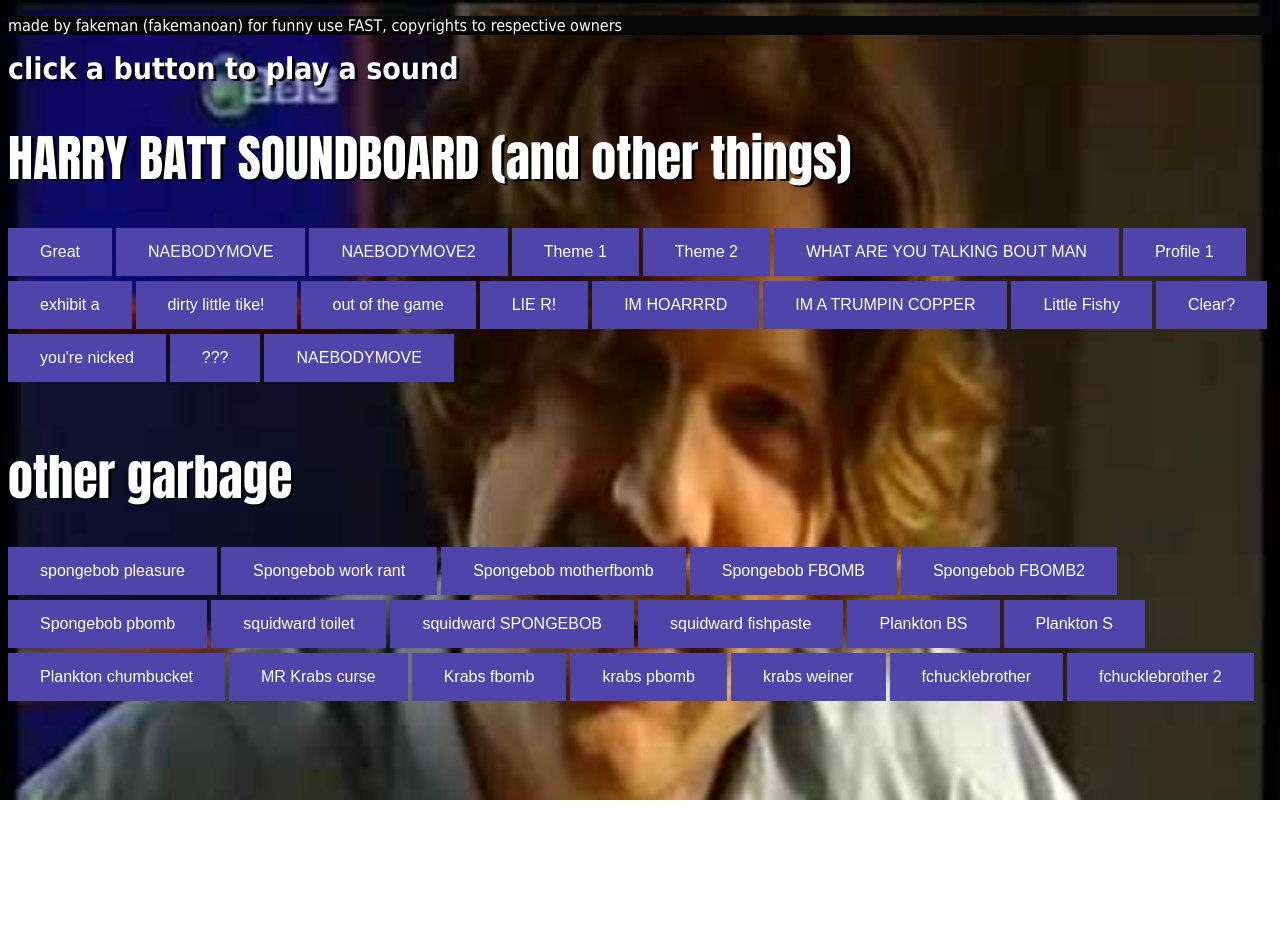
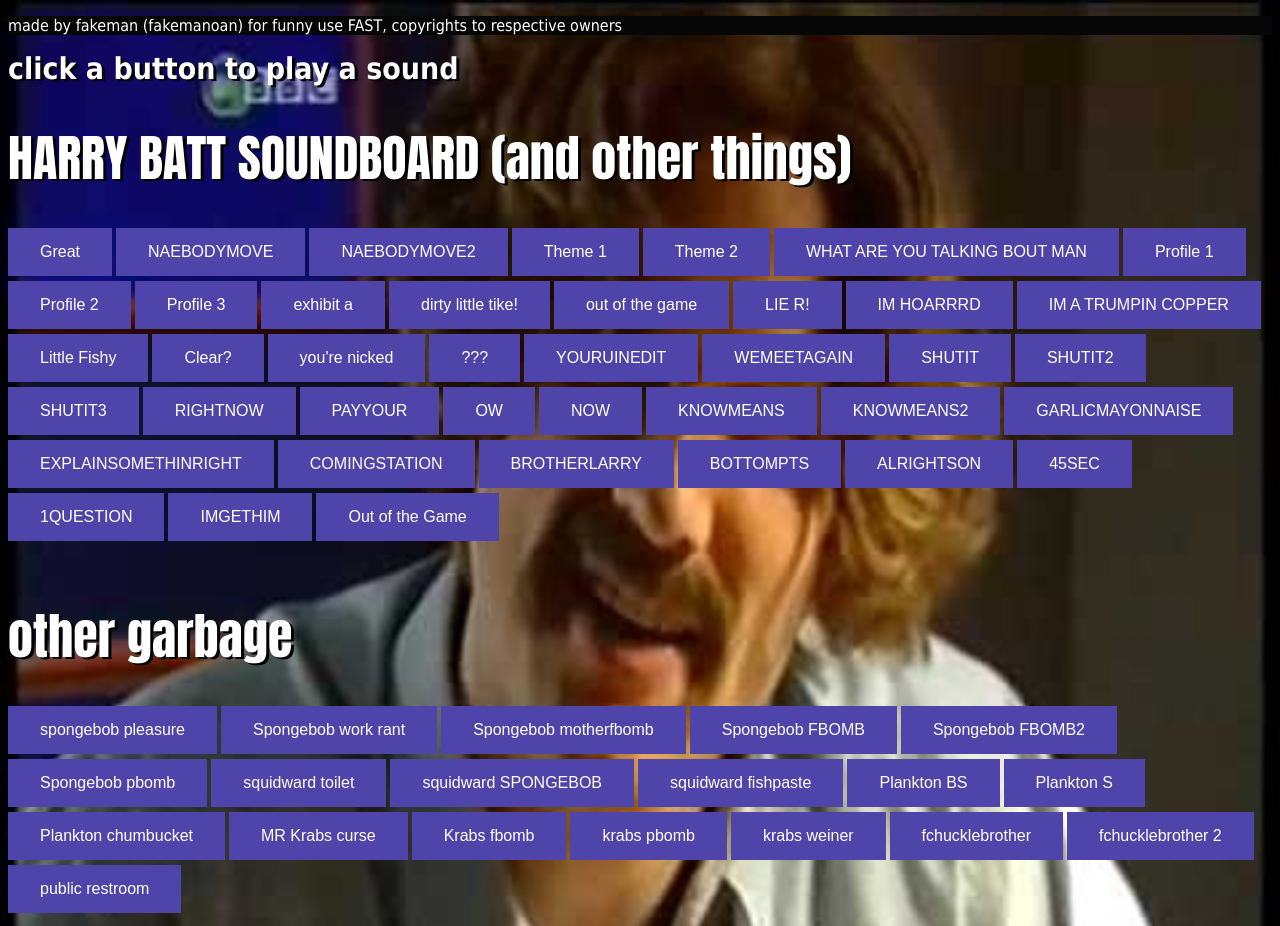
Before and after one commit to fakemanoan/tf2_playground, a plain HTML site: page index.html in a window 1280 px wide. Before the commit the page ends 800 px from the top, so only its background shows below. Drawn offline with Linux system fonts and the light colour scheme.

Commit message:
Add files via upload

```diff
--- a/index.html
+++ b/index.html
@@ -1,8 +1,8 @@
 <!DOCTYPE html>
 <html>
-
   <head>
     <link rel="stylesheet" href="style.css">
+
 	<p>made by fakeman (fakemanoan) for funny use  FAST,  copyrights to respective owners</p>
 	<h5>click a button to play a sound </h5>
   </head>
@@ -21,9 +21,11 @@
 		  ['naebodymove1.flac', "NAEBODYMOVE"],
 		  ['naebodymove2.flac', "NAEBODYMOVE2"],
 		  ['BATT2.flac', "Theme 1"],
-		  ['BATT.flac', "Theme 2"],
+		  ['THEME2.flac', "Theme 2"],
 		  ['WHATAREYETALKINGBOUTMAN.flac', "WHAT ARE YOU TALKING BOUT MAN"],
 		  ['intro1.flac', "Profile 1"],
+		  ['GRADMA.flac', "Profile 2"],
+		  ['DIBATT.flac', "Profile 3"],
 		  ['exhibita.flac', "exhibit a"],
 		  ['dirttylittletike.flac', "dirty little tike!"],
 		  ['outofthegame.flac', "out of the game"],
@@ -34,7 +36,29 @@
 		  ['amimakingthatclear.flac', "Clear?"],
 		  ['yourenickedoldbeauty.flac', "you're nicked"],
 		  ['youknowyougottapayya.flac', "???"],
-		  ['outofthegame.flac', "NAEBODYMOVE"]
+		  ['YOURUINEDIT.flac', "YOURUINEDIT"],
+		  ['WEMEETAGAIN.flac', "WEMEETAGAIN"],
+		  ['SHUTIT.flac', "SHUTIT"],
+		  ['SHUTIT2.flac', "SHUTIT2"],
+		  ['SHUTIT3.flac', "SHUTIT3"],
+		  ['RIGHTNOW.flac', "RIGHTNOW"],
+		  ['PAYYOUR.flac', "PAYYOUR"],
+		  ['OW.flac', "OW"],
+		  ['NOW.flac', "NOW"],
+		  ['KNOWMEANS.flac', "KNOWMEANS"],
+		  ['KNOWMEANS2.flac', "KNOWMEANS2"],
+		  ['GARLICMAYONNAISE.flac', "GARLICMAYONNAISE"],
+		  ['EXPLAINSOMETHINRIGHT.flac', "EXPLAINSOMETHINRIGHT"],
+		  ['COMINGSTATION.flac', "COMINGSTATION"],
+		  ['BROTHERLARRY.flac', "BROTHERLARRY"],
+		  ['BOTTOMPTS.flac', "BOTTOMPTS"],
+		  ['ALRIGHTSON.flac', "ALRIGHTSON"],
+		  ['45SEC.flac', "45SEC"],
+		  ['1QUESTION.flac', "1QUESTION"],
+
+		  ['IMGETHIM.flac', "IMGETHIM"],
+
+		  ['outofthegame.flac', "Out of the Game"]
 	  ];
 	   var garbo = [
 		  ['spongebob backscratch.wav', "spongebob pleasure"] ,
@@ -58,6 +82,8 @@
 		   [ 'publicrestroom.flac', "public restroom"]
 
 	  ];
+
+
     function PlaySound(name) {
          var audio = new Audio("sounds/" + name);
 		audio.play();
```
